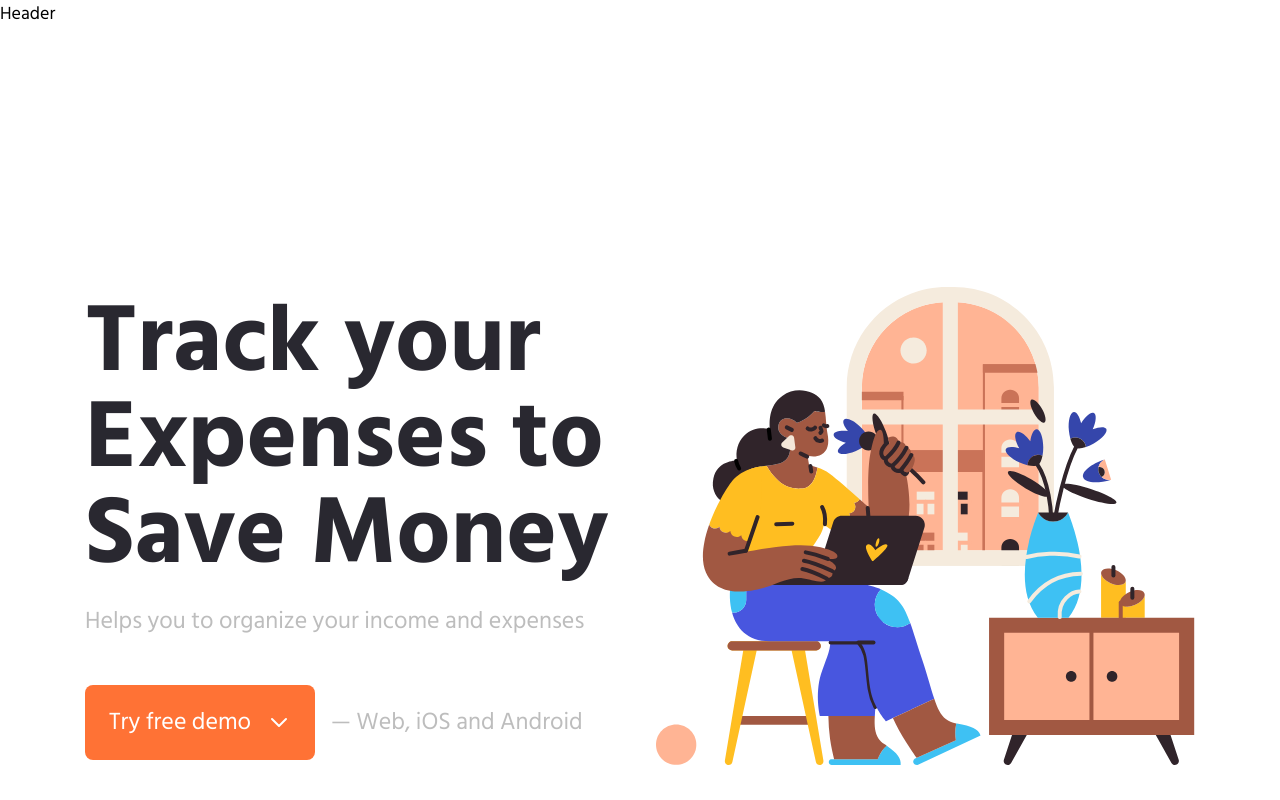
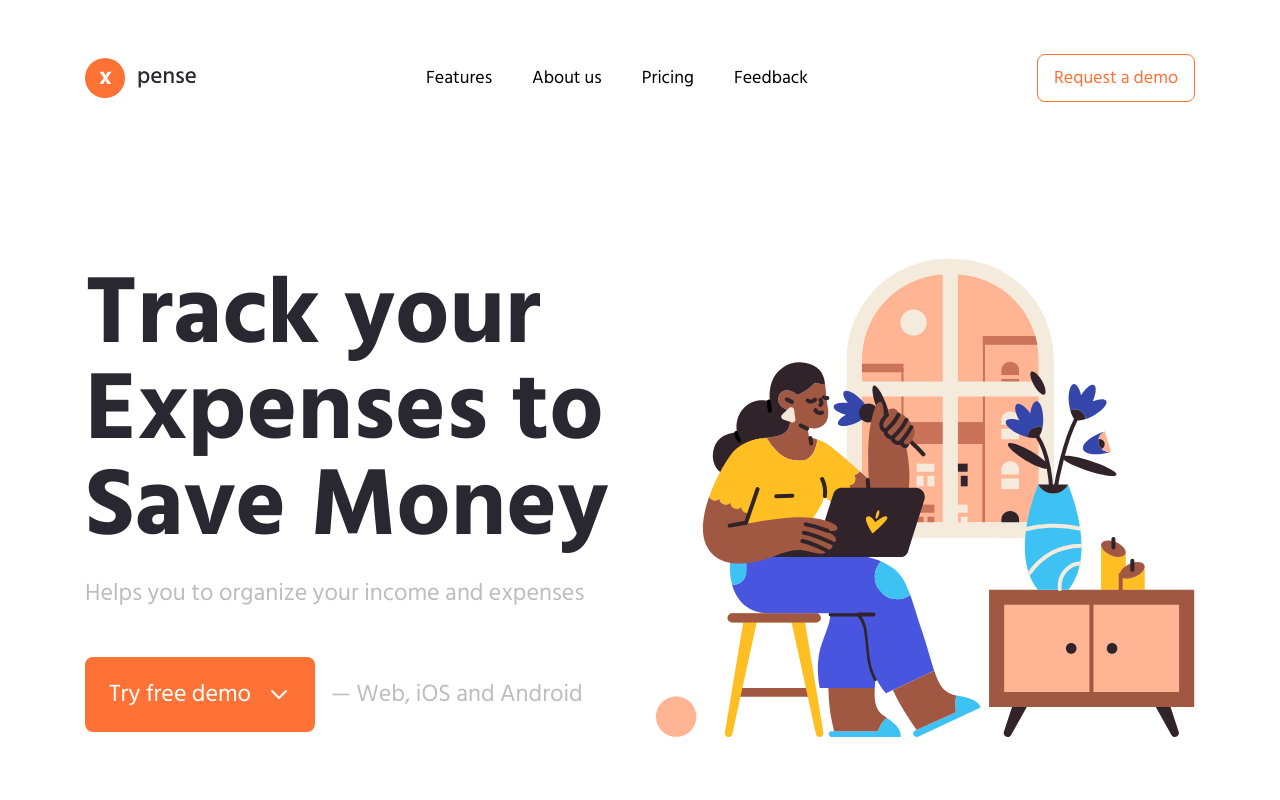
Before and after one commit to LilKalbass/Xpense-landing, a React (Create React App) app: page / in a window 1280 px wide. Shown: the top 800 px of the page. Built offline with nearby package versions, Linux system fonts and the light colour scheme; the HTML template or start-up script is replaced by a standard one.

Commit message:
header - done

```diff
--- a/src/components/Header.js
+++ b/src/components/Header.js
@@ -1,7 +1,48 @@
-import React from 'react';
+import React, {useState, useEffect} from 'react';
+import Nav from '../components/Nav'
+import NavMobile from '../components/NavMobile'
+import {header} from '../data';
+
+import {HiMenuAlt4, HiOutlineX} from 'react-icons/hi';
 
 const Header = () => {
-  return <div>Header</div>;
+  const [mobileNav, setMobileNav] = useState(false);
+  const [isActive, setIsActive] = useState(false);
+
+  useEffect(() => {
+    window.addEventListener('scroll', () => {
+      window.scrollY > 80 ? setIsActive(true) : setIsActive(false);
+    });
+  });
+
+  const {logo, btnText} = header;
+  return (
+      <header className = {`${isActive ? 'lg:top-0 bg-white shadow-xl' : 'lg:top-[40px]'}
+      py-6 lg:py-3.5 fixed w-full rounded-b-md z-10 transition-all`}>
+        <div className = "container mx-auto flex justify-between items-center">
+          <a href= "#"
+             data-aos = "fade-down-right" data-aos-delay = "1000">
+            <img src = {logo} alt = "logo_img"/>
+          </a>
+          <div className = "hidden lg:flex"
+               data-aos = "fade-down" data-aos-delay = "1200">
+            <Nav/>
+          </div>
+          <button className = "btn btn-sm btn-outline hidden lg:flex"
+                  data-aos = "fade-down-left" data-aos-delay = "1000">{btnText}
+          </button>
+          <button className = "lg:hidden" onClick={() => setMobileNav(!mobileNav)}
+                  data-aos = "fade-down-left" data-aos-delay = "1000">
+            {mobileNav ? (<HiOutlineX className = "text-3xl text-accent"/>) :
+                (<HiMenuAlt4 className = "text-3xl text-accent"/>)}
+          </button>
+          <div className = {`${mobileNav ? "left-0" : "-left-full"}
+             fixed top-0 bottom-0 w-[60%] sm:hidden transition-all`} >
+            <NavMobile/>
+          </div>
+        </div>
+      </header>
+  );
 };
 
 export default Header;
--- a/src/components/MobileNav.js
+++ /dev/null
@@ -1,7 +0,0 @@
-import React from 'react';
-
-const MobileNav = () => {
-  return <div>MobileNav</div>;
-};
-
-export default MobileNav;
--- a/src/components/Nav.js
+++ b/src/components/Nav.js
@@ -1,7 +1,20 @@
 import React from 'react';
+import {nav} from "../data";
 
 const Nav = () => {
-  return <div>Nav</div>;
+  return (
+      <nav>
+        <ul className = "flex gap-x-10">
+          {nav.map((item, index) => {
+            return (
+                <li key = {index}>
+                  <a className = "hover:text-accent transition" href = {item.href}>{item.name}</a>
+                </li>
+            );
+          })}
+        </ul>
+      </nav>
+  );
 };
 
 export default Nav;
--- /dev/null
+++ b/src/components/NavMobile.js
@@ -0,0 +1,20 @@
+import React from 'react';
+import {nav} from '../data';
+
+const NavMobile = () => {
+  return (
+      <div className = "bg-accent w-full h-full">
+        <ul className = "h-full flex flex-col justify-center items-center gap-y-8">
+          {nav.map((item, index) => {
+            return (
+                <li key = {index}>
+                  <a className = "link text-black text-xl hover:text-white" href = {item.href}>{item.name}</a>
+                </li>
+            );
+          })}
+        </ul>
+      </div>
+  );
+};
+
+export default NavMobile;
```
